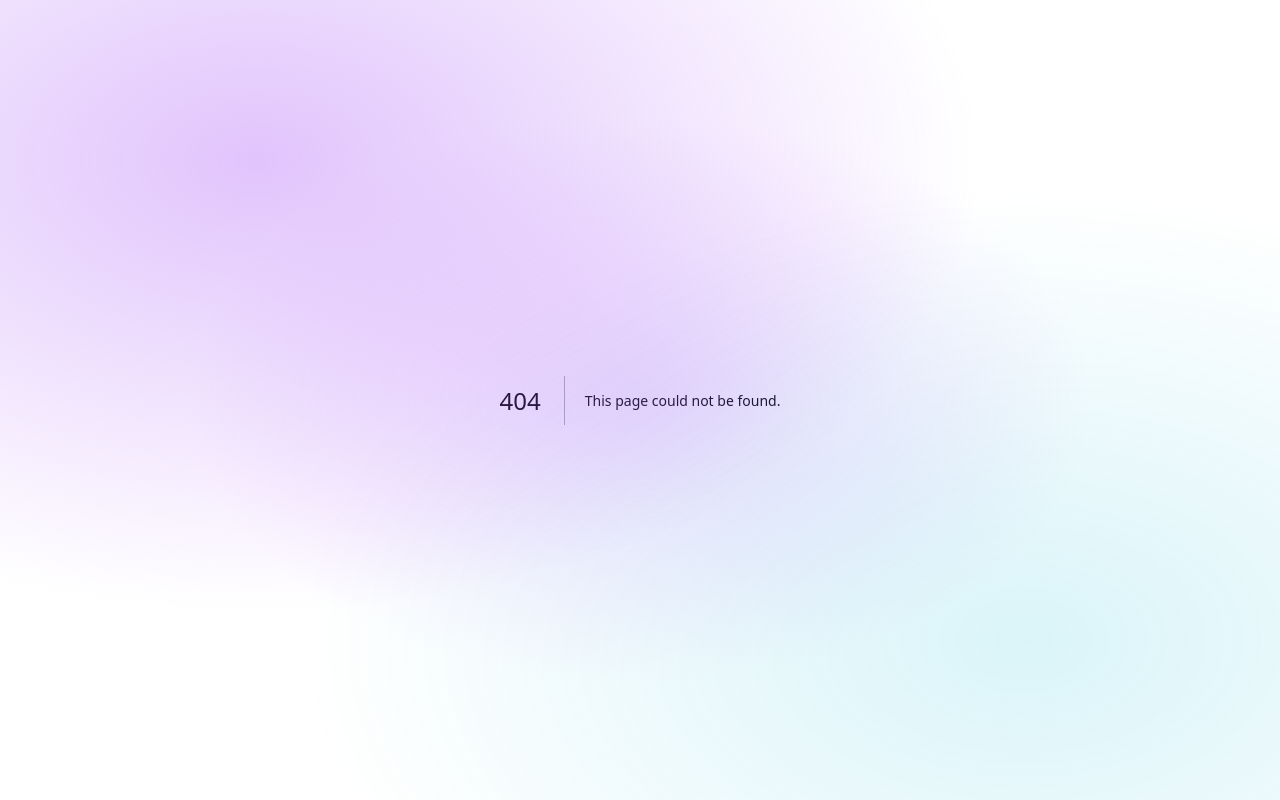
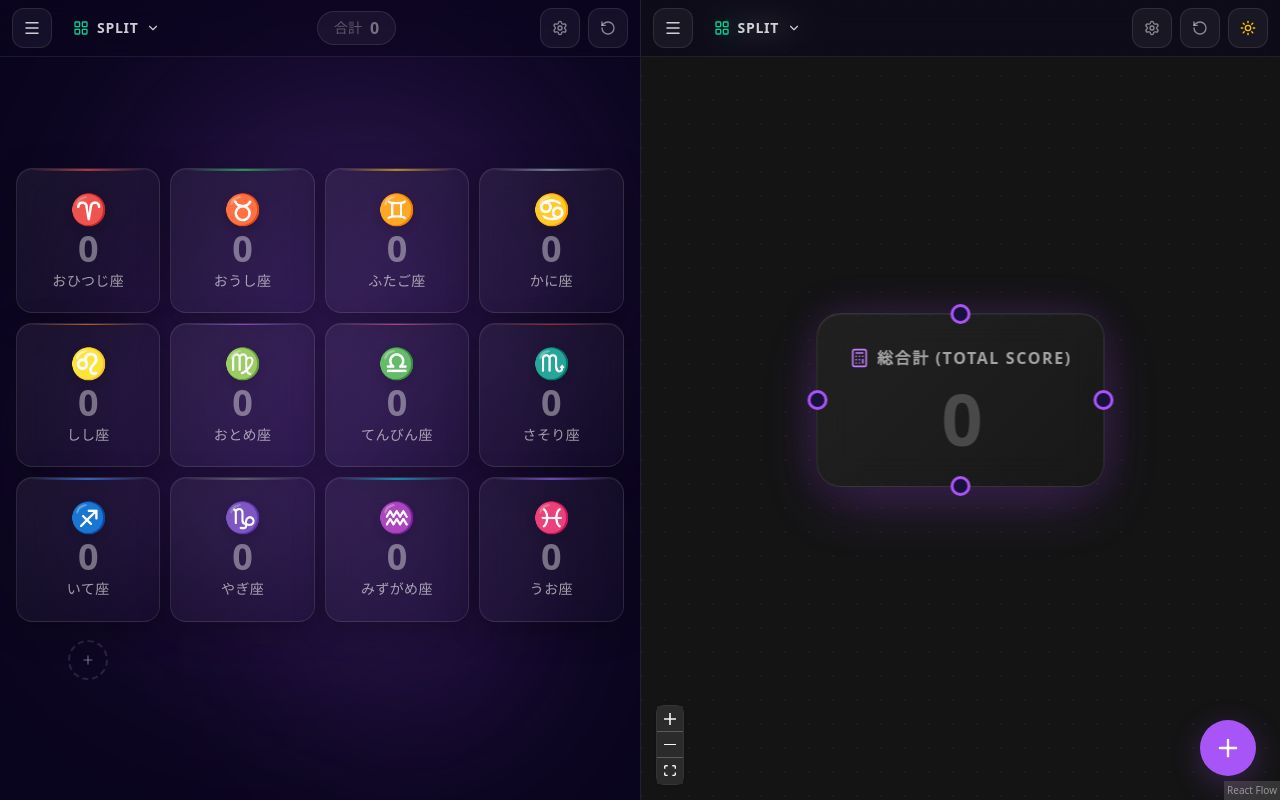
Before and after one commit to DukeGomadango/app-live-counter-suite, a Next.js app: page /split in a window 1280 px wide. Before the commit this address had no page. Built offline with nearby package versions, Linux system fonts and the light colour scheme.

Commit message:
Update split view, flowchart fixes, and settings modal enhancements

```diff
--- a/src/app/CounterPage.tsx
+++ b/src/app/CounterPage.tsx
@@ -20,7 +20,7 @@ function useWindowWidth() {
   return width;
 }
 
-export default function Home() {
+export default function Home({ isSplitMode = false }: { isSplitMode?: boolean } = {}) {
   const [items, setItems] = useLocalStorage<CounterItem[]>(
     "counter-items",
     createCounterItems(TEMPLATES[1])
@@ -281,9 +281,32 @@ export default function Home() {
 
   return (
     <div
-      className="h-screen w-screen flex flex-col overflow-hidden relative z-10"
+      className="h-full w-full flex flex-col relative z-10"
       style={{ "--accent-color": appSettings.accentColor } as React.CSSProperties}
     >
+      {/* Inline Background Orbs for Split mode (body::before is hidden behind split container) */}
+      {isSplitMode && (
+        <div className={`absolute inset-0 pointer-events-none overflow-hidden z-0 ${isLightMode ? 'mix-blend-multiply opacity-20' : 'opacity-80'}`}>
+          <motion.div
+            animate={{ x: [0, 60, -30, 0], y: [0, -60, 30, 0], scale: [1, 1.15, 0.85, 1] }}
+            transition={{ duration: 20, repeat: Infinity, ease: "linear" }}
+            className="absolute top-[10%] left-[10%] w-[30rem] h-[30rem] rounded-full blur-[100px]"
+            style={{ background: `radial-gradient(circle, ${appSettings.accentColor} 0%, transparent 70%)`, opacity: (appSettings.orbIntensity / 100) * (isLightMode ? 1.5 : 1) }}
+          />
+          <motion.div
+            animate={{ x: [0, -60, 30, 0], y: [0, 60, -30, 0], scale: [1, 0.85, 1.15, 1] }}
+            transition={{ duration: 25, repeat: Infinity, ease: "linear" }}
+            className="absolute bottom-[10%] right-[10%] w-[35rem] h-[35rem] rounded-full blur-[120px]"
+            style={{ background: `radial-gradient(circle, ${appSettings.accentColor} 0%, transparent 60%)`, opacity: (appSettings.orbIntensity / 100) * 0.8 * (isLightMode ? 1.5 : 1) }}
+          />
+          <motion.div
+            animate={{ x: [0, 40, -50, 0], y: [0, 30, -60, 0], scale: [1, 1.1, 0.9, 1] }}
+            transition={{ duration: 30, repeat: Infinity, ease: "linear" }}
+            className="absolute top-[50%] left-[30%] w-[25rem] h-[25rem] rounded-full blur-[80px]"
+            style={{ background: `radial-gradient(circle, ${appSettings.accentColor} 0%, transparent 60%)`, opacity: (appSettings.orbIntensity / 100) * 0.6 * (isLightMode ? 1.5 : 1) }}
+          />
+        </div>
+      )}
       <HamburgerMenu
         viewMode="counter"
         isOpen={isMenuOpen}
@@ -306,12 +329,13 @@ export default function Home() {
         onDeleteCustomTemplate={handleDeleteCustomTemplate}
         onOpenSettings={() => setIsSettingsOpen(true)}
         accentColor={appSettings.accentColor}
+        hideThemeToggle={isSplitMode}
       />
 
       <main className="flex-1 overflow-auto" style={{ paddingTop: "56px" }}>
         <div className="min-h-full flex flex-col items-center justify-center py-4 px-3 sm:px-4">
           {/* Project Name */}
-          {appSettings.showProjectName && appSettings.projectName && (
+          {!isSplitMode && appSettings.showProjectName && appSettings.projectName && (
             <motion.div
               drag
               dragMomentum={false}
--- a/src/app/flowchart/page.tsx
+++ b/src/app/flowchart/page.tsx
@@ -44,7 +44,7 @@ const INITIAL_NODES: Node[] = [
 
 const INITIAL_EDGES: Edge[] = [];
 
-export default function FlowChartPage() {
+export default function FlowChartPage({ isSplitMode = false }: { isSplitMode?: boolean } = {}) {
     // 1. Sync appSettings
     const [appSettings, setAppSettings] = useLocalStorage<AppSettings>("flowchart-app-settings", {
         cardSize: "L" as const,
@@ -611,7 +611,7 @@ export default function FlowChartPage() {
 
     return (
         <div
-            className={`h-screen w-screen flex flex-col overflow-hidden relative z-10 ${isLightMode ? 'bg-[#f8f9fa]' : 'bg-[#0a051e]'}`}
+            className={`h-full w-full flex flex-col overflow-hidden relative z-10 ${isLightMode ? 'bg-[#f8f9fa]' : 'bg-[#0a051e]'}`}
             style={{ "--accent-color": accentColor } as React.CSSProperties}
         >
             <HamburgerMenu
@@ -693,7 +693,7 @@ export default function FlowChartPage() {
 
                 {/* Optional Project Name Display for Flowchart */}
                 <AnimatePresence>
-                    {appSettings.showProjectName && appSettings.projectName && (
+                    {!isSplitMode && appSettings.showProjectName && appSettings.projectName && (
                         <motion.div
                             drag
                             dragMomentum={false}
@@ -734,6 +734,7 @@ export default function FlowChartPage() {
                     snapToGrid={true}
                     snapGrid={[24, 24]}
                     fitView
+                    fitViewOptions={{ padding: 0.2, maxZoom: 1 }}
                     className="touch-none bg-transparent"
                     colorMode={isLightMode ? "light" : "dark"}
                 >
--- /dev/null
+++ b/src/app/split/layout.tsx
@@ -0,0 +1,22 @@
+import { Metadata } from "next";
+
+export const metadata: Metadata = {
+    title: "スプリットビュー (Split) | ライブカウンター Suite",
+    description: "カウンターとフローチャートを1つの画面で同時に操作できる分割ビューモードです。配信画面の構築やリアルタイム計算をよりスムーズに行えます。",
+    keywords: [
+        "スプリットビュー",
+        "分割",
+        "カウンター",
+        "フローチャート",
+        "連携",
+        "リアルタイム"
+    ],
+};
+
+export default function SplitLayout({
+    children,
+}: {
+    children: React.ReactNode;
+}) {
+    return <>{children}</>;
+}
--- /dev/null
+++ b/src/app/split/page.tsx
@@ -0,0 +1,71 @@
+"use client";
+
+import CounterPage from "@/app/CounterPage";
+import FlowChartPage from "@/app/flowchart/page";
+import { useLocalStorage } from "@/hooks/useLocalStorage";
+import { useEffect, useState } from "react";
+import { motion, AnimatePresence } from "framer-motion";
+import { AppSettings } from "@/components/SettingsModal";
+
+export default function SplitPage() {
+    const [isLightMode] = useLocalStorage<boolean>("counter-light-mode", false);
+    const [appSettings] = useLocalStorage<AppSettings>(
+        "counter-app-settings",
+        {
+            cardSize: "L",
+            showProjectName: false,
+            projectName: "",
+            projectNameSize: "M",
+            projectNameColor: "#a855f7",
+            accentColor: "#a855f7",
+            orbIntensity: 50,
+        } as AppSettings
+    );
+    const [isMounted, setIsMounted] = useState(false);
+
+    useEffect(() => {
+        setIsMounted(true);
+    }, []);
+
+    if (!isMounted) return null;
+
+    return (
+        <div className={`h-screen w-screen flex flex-col md:flex-row overflow-hidden relative ${isLightMode ? 'bg-[#f8f9fa]' : 'bg-[#0a051e]'}`}>
+
+            {/* Global Project Name for Split View */}
+            <AnimatePresence>
+                {appSettings.showProjectName && appSettings.projectName && (
+                    <motion.div
+                        drag
+                        dragMomentum={false}
+                        initial={{ opacity: 0, y: -20 }}
+                        animate={{ opacity: 1, y: 0 }}
+                        exit={{ opacity: 0, y: -20 }}
+                        transition={{ duration: 0.3 }}
+                        className="absolute left-1/2 top-[72px] -translate-x-1/2 z-50 px-6 py-2 rounded-2xl backdrop-blur-md font-black cursor-grab active:cursor-grabbing border whitespace-nowrap shadow-xl pointer-events-auto"
+                        style={{
+                            color: appSettings.projectNameColor,
+                            background: isLightMode ? "rgba(255,255,255,0.7)" : "rgba(10,5,30,0.6)",
+                            borderColor: isLightMode ? "rgba(0,0,0,0.05)" : "rgba(255,255,255,0.05)",
+                            fontSize:
+                                appSettings.projectNameSize === "XL" ? "2.5rem" :
+                                    appSettings.projectNameSize === "L" ? "1.75rem" :
+                                        appSettings.projectNameSize === "S" ? "1rem" : "1.25rem",
+                            writingMode: appSettings.projectNameOrientation === "vertical" ? "vertical-rl" : "horizontal-tb",
+                            margin: appSettings.projectNameOrientation === "vertical" ? "0 auto" : undefined,
+                        }}
+                    >
+                        {appSettings.projectName}
+                    </motion.div>
+                )}
+            </AnimatePresence>
+
+            <div className={`flex-1 min-w-0 min-h-0 relative border-b md:border-b-0 md:border-r ${isLightMode ? 'border-black/10' : 'border-white/10'}`}>
+                <CounterPage isSplitMode={true} />
+            </div>
+            <div className="flex-1 min-w-0 min-h-0 relative">
+                <FlowChartPage isSplitMode={true} />
+            </div>
+        </div>
+    );
+}
--- a/src/components/HamburgerMenu.tsx
+++ b/src/components/HamburgerMenu.tsx
@@ -42,6 +42,7 @@ interface HamburgerMenuProps {
     onOpenSettings: () => void;
     accentColor: string;
     viewMode: "counter" | "flowchart";
+    hideThemeToggle?: boolean;
 
     // Counter specific
     totalCount?: number;
@@ -82,6 +83,7 @@ export default function HamburgerMenu({
     onOpenSettings,
     accentColor,
     viewMode,
+    hideThemeToggle = false,
 
     // Counter
     totalCount = 0,
@@ -222,7 +224,7 @@ export default function HamburgerMenu({
         <>
             {/* Header bar */}
             <div
-                className="fixed top-0 left-0 right-0 z-50 flex items-center justify-between px-3 py-2"
+                className="absolute top-0 left-0 right-0 z-50 flex items-center justify-between px-3 py-2"
                 style={{
                     background: isLightMode ? "rgba(255,255,255,0.5)" : "rgba(10,5,30,0.5)",
                     backdropFilter: "blur(12px)",
@@ -245,6 +247,7 @@ export default function HamburgerMenu({
                 </div>
 
                 {/* Center: Total count with target */}
+                {viewMode === "counter" && (
                     <div className={`flex items-center gap-2 px-4 py-1 rounded-full ${bgSubtle} border ${borderSubtle}`}>
                         <span className={`text-sm ${textMuted}`}>合計</span>
                         <div className="flex items-baseline gap-0.5">
@@ -269,6 +272,7 @@ export default function HamburgerMenu({
                             )}
                         </div>
                     </div>
+                )}
 
                 {/* Right: Settings + Reset + Theme toggle */}
                 <div className="flex items-center gap-2">
@@ -289,6 +293,7 @@ export default function HamburgerMenu({
                     >
                         <RotateCcw size={16} className={confirmReset ? "text-red-400" : isLightMode ? "text-gray-500" : "text-white/50"} />
                     </button>
+                    {!hideThemeToggle && (
                         <button
                             onClick={onToggleTheme}
                             className={`w-10 h-10 rounded-xl flex items-center justify-center transition-all duration-200 ${bgSubtle} border ${borderSubtle} ${bgSubtleHover}`}
@@ -300,6 +305,7 @@ export default function HamburgerMenu({
                                 <Sun size={16} className="text-yellow-400" />
                             )}
                         </button>
+                    )}
                 </div>
             </div>
 
@@ -312,7 +318,7 @@ export default function HamburgerMenu({
                             animate={{ opacity: 1 }}
                             exit={{ opacity: 0 }}
                             onClick={onToggle}
-                            className="fixed inset-0 bg-black/30 backdrop-blur-sm z-40"
+                            className="absolute inset-0 bg-black/30 backdrop-blur-sm z-40"
                             style={{ top: "52px" }}
                         />
 
@@ -321,7 +327,7 @@ export default function HamburgerMenu({
                             animate={{ x: 0, opacity: 1 }}
                             exit={{ x: "-100%", opacity: 0 }}
                             transition={{ type: "spring", stiffness: 300, damping: 30 }}
-                            className="fixed left-0 bottom-0 w-[320px] z-50 overflow-y-auto"
+                            className="absolute left-0 bottom-0 w-[320px] z-50 overflow-y-auto"
                             style={{
                                 top: "52px",
                                 background: bg,
--- a/src/components/ModeSelector.tsx
+++ b/src/components/ModeSelector.tsx
@@ -4,7 +4,7 @@ import { useState, useRef, useEffect } from "react";
 import Link from "next/link";
 import { usePathname } from "next/navigation";
 import { motion, AnimatePresence } from "framer-motion";
-import { Users, Network, Sparkles, ChevronDown } from "lucide-react";
+import { Users, Network, Sparkles, ChevronDown, LayoutGrid } from "lucide-react";
 
 interface ModeSelectorProps {
     isLightMode?: boolean;
@@ -28,6 +28,15 @@ const MODES = [
         color: "text-blue-400",
         activeBg: "bg-blue-500/20",
         activeBorder: "border-blue-500/40",
+    },
+    {
+        id: "split",
+        path: "/split",
+        label: "Split",
+        icon: LayoutGrid,
+        color: "text-emerald-400",
+        activeBg: "bg-emerald-500/20",
+        activeBorder: "border-emerald-500/40",
     },
     {
         id: "gatcha",
--- a/src/components/SettingsModal.tsx
+++ b/src/components/SettingsModal.tsx
@@ -3,6 +3,7 @@
 import { motion, AnimatePresence } from "framer-motion";
 import { X, Check, Type, Palette, Maximize, Sparkles } from "lucide-react";
 import { useState } from "react";
+import { createPortal } from "react-dom";
 
 export type CardSize = "S" | "M" | "L" | "XL";
 export type EdgeThickness = "S" | "M" | "L";
@@ -91,7 +92,7 @@ export default function SettingsModal({
 
     const accentColor = settings.accentColor;
 
-    return (
+    return createPortal(
         <AnimatePresence>
             <motion.div
                 initial={{ opacity: 0 }}
@@ -512,6 +513,7 @@ export default function SettingsModal({
                     </div>
                 </motion.div>
             </motion.div>
-        </AnimatePresence>
+        </AnimatePresence>,
+        document.body
     );
 }
--- a/src/hooks/useLocalStorage.ts
+++ b/src/hooks/useLocalStorage.ts
@@ -21,12 +21,50 @@ export function useLocalStorage<T>(key: string, initialValue: T): [T, (value: T
         });
     }, [key]);
 
+    useEffect(() => {
+        const handleStorageChange = (e: StorageEvent | CustomEvent) => {
+            if ("detail" in e) {
+                // Custom event dispatched within the same tab
+                if (e.detail.key === key) {
+                    setStoredValue(e.detail.newValue);
+                }
+            } else {
+                // Storage event dispatched from other tabs
+                if (e.key === key && e.newValue) {
+                    try {
+                        setStoredValue(JSON.parse(e.newValue));
+                    } catch (error) {
+                        console.warn(`Error parsing localStorage key "${key}":`, error);
+                    }
+                }
+            }
+        };
+
+        window.addEventListener("storage", handleStorageChange);
+        window.addEventListener("local-storage-sync", handleStorageChange as EventListener);
+
+        return () => {
+            window.removeEventListener("storage", handleStorageChange);
+            window.removeEventListener("local-storage-sync", handleStorageChange as EventListener);
+        };
+    }, [key]);
+
     const setValue = useCallback(
         (value: T | ((prev: T) => T)) => {
             try {
                 setStoredValue((prev) => {
                     const valueToStore = value instanceof Function ? value(prev) : value;
-                    window.localStorage.setItem(key, JSON.stringify(valueToStore));
+                    const prevString = JSON.stringify(prev);
+                    const newString = JSON.stringify(valueToStore);
+
+                    if (prevString !== newString) {
+                        window.localStorage.setItem(key, newString);
+                        window.dispatchEvent(
+                            new CustomEvent("local-storage-sync", {
+                                detail: { key, newValue: valueToStore },
+                            })
+                        );
+                    }
                     return valueToStore;
                 });
             } catch (error) {
```
Lines whose indentation alone changed are shown as unchanged.
